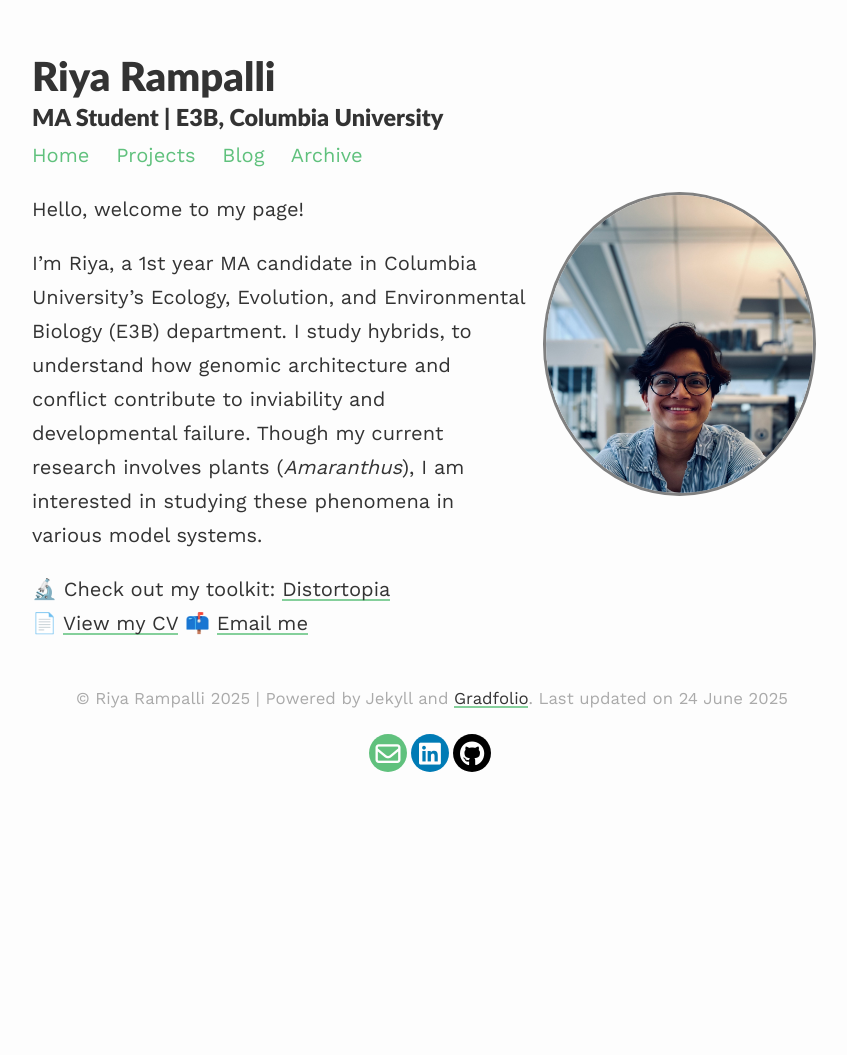
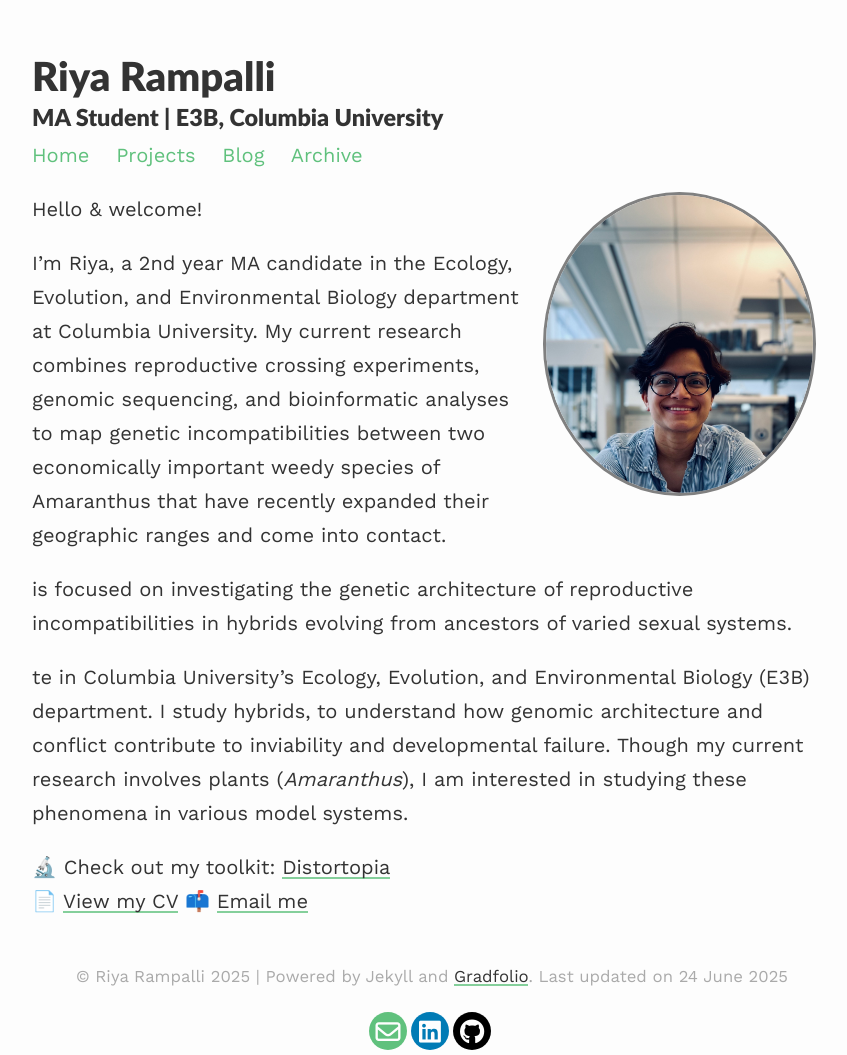
Before and after one commit to riya2serve/riya2serve.github.io, a Jekyll site: the page built from index.md, in a window 1280 px wide. Shown: the whole page, without its empty margins (208-1055 px from the left). Built offline with Jekyll 4.4.1, drawn with Linux system fonts in a browser that asks for light colours; before the commit the page ends 980 px from its top, so only the background shows below that.

Commit message:
Update index.md

```diff
--- a/index.md
+++ b/index.md
@@ -6,9 +6,16 @@ profile:
   align: right
   image: profile.png
 ---
-Hello, welcome to my page!
+Hello & welcome!
 
-I'm Riya, a 1st year MA candidate in Columbia University's Ecology, Evolution, and Environmental Biology (E3B) department. I study hybrids, to understand how genomic architecture and conflict contribute to inviability and developmental failure. Though my current research involves plants (*Amaranthus*), I am interested in studying these phenomena in various model systems.
+I'm Riya, a 2nd year MA candidate in the Ecology, Evolution, and Environmental Biology department at Columbia University. My current research combines reproductive crossing experiments, genomic sequencing, and bioinformatic analyses to map genetic incompatibilities between two economically important weedy species of Amaranthus that have recently expanded their geographic ranges and come into contact.
+
+
+is focused on investigating the genetic architecture of reproductive incompatibilities in hybrids evolving from ancestors of varied sexual systems.
+
+
+
+te in Columbia University's Ecology, Evolution, and Environmental Biology (E3B) department. I study hybrids, to understand how genomic architecture and conflict contribute to inviability and developmental failure. Though my current research involves plants (*Amaranthus*), I am interested in studying these phenomena in various model systems.
 
 🔬 Check out my toolkit: [Distortopia](https://github.com/riya2serve/Distortopia)
 📄 [View my CV](/assets/cv.pdf)
```
